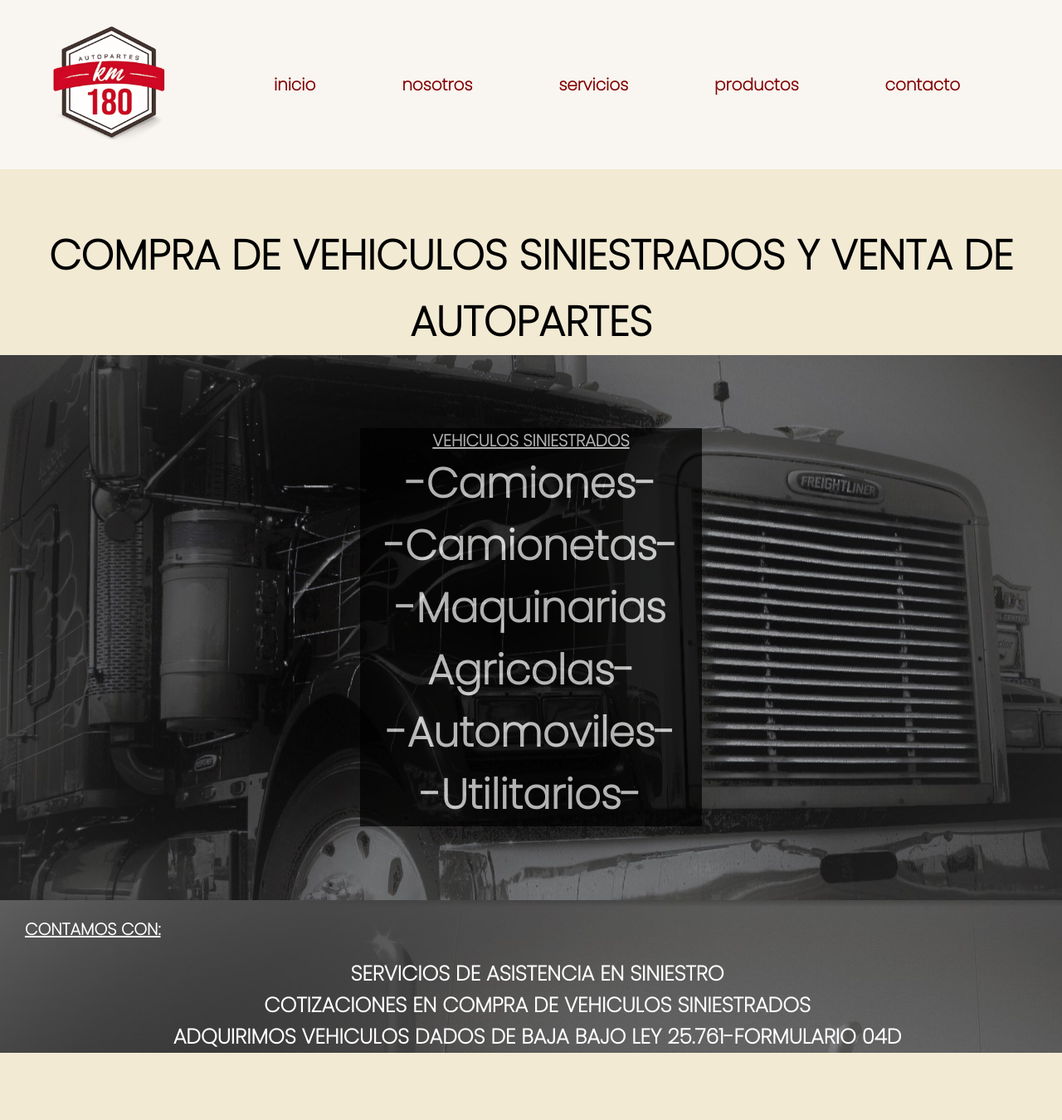
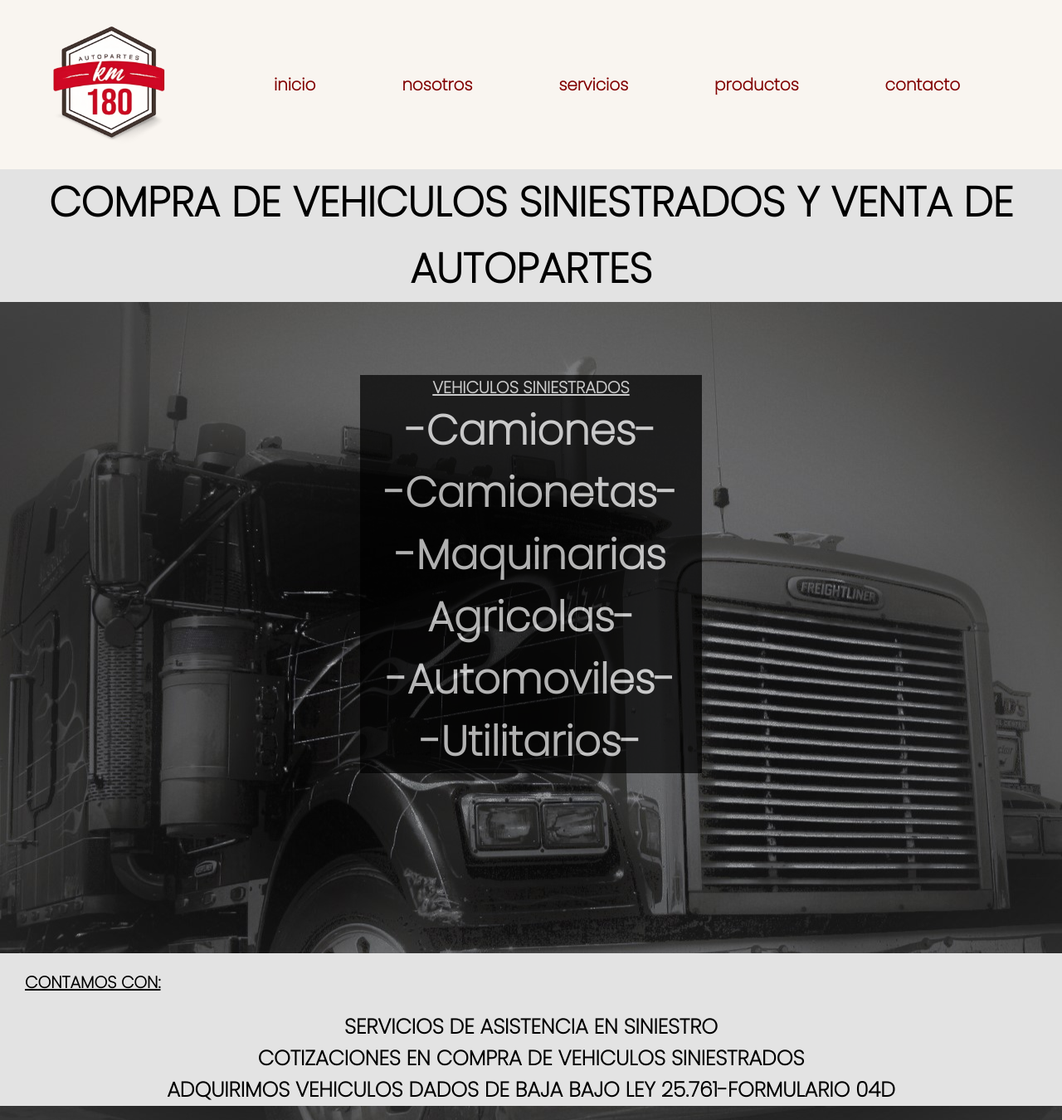
Before and after one commit to MaitenaTaborda/proyecto, a plain HTML site: page index.html in a window 1280 px wide. Shown: the top 1350 px of the page at 83% size. Drawn offline with nearby package versions, Linux system fonts and the light colour scheme.

Commit message:
agregue fondo

```diff
--- a/style.css
+++ b/style.css
@@ -7,7 +7,7 @@
 
 
 body{
-    background-color: #F2EAD3;
+    background-image: url(imagenes/sepia.jpeg);background-position: center;
 }
 .logo{
     width: 200px;
@@ -70,11 +70,12 @@
 }
 
 .contenidoentero{
-    background-image: url(imagenes/sepia.jpeg);background-position: center; background-repeat: no-repeat;
+   /* background-image: url(imagenes/sepia.jpeg);background-position: center; background-repeat: no-repeat;*/
     display: flex;
     justify-content: center;
 
 }
+
 
 
 .tituloprimario{
@@ -84,7 +85,7 @@
     line-height: 1.6;
     font-weight: bold;
     font-family: 'Poppins', sans-serif;
-    margin-top: 5%;
+    background-color:#E3E3E3;
 }
 
 
@@ -122,14 +123,16 @@
     font-weight: bold;
 }
 
-/*.segundasection{
-    background-image: url(imagenes/sepia.jpeg);background-position: center;
+.fondoentero{
+    margin-top: 10%;
+    background-color: #E3E3E3;
 
 }
-*/
-.fondoentero{
+
+/*.fondoentero{
     background-image: url(imagenes/sepia.jpeg);
 }
+*/
 
 .contamos{
     font-weight: bold;
@@ -139,8 +142,10 @@
     line-height: 3.5;
     text-decoration: underline;
     font-size: 20px;
-    color: white;
+    color: black;
     margin-left: 30px;
+    margin-top: 10%;
+
 
 
 
@@ -148,12 +153,12 @@
 }
 
 .one{
-    padding-left: 15px;
+    /*padding-left: 15px;*/
     font-family: 'Poppins', sans-serif;
     font-weight: bolder;
 
     font-size: 25px;
-    color: white;
+    color: black;
     text-align: center;
 
 
```
